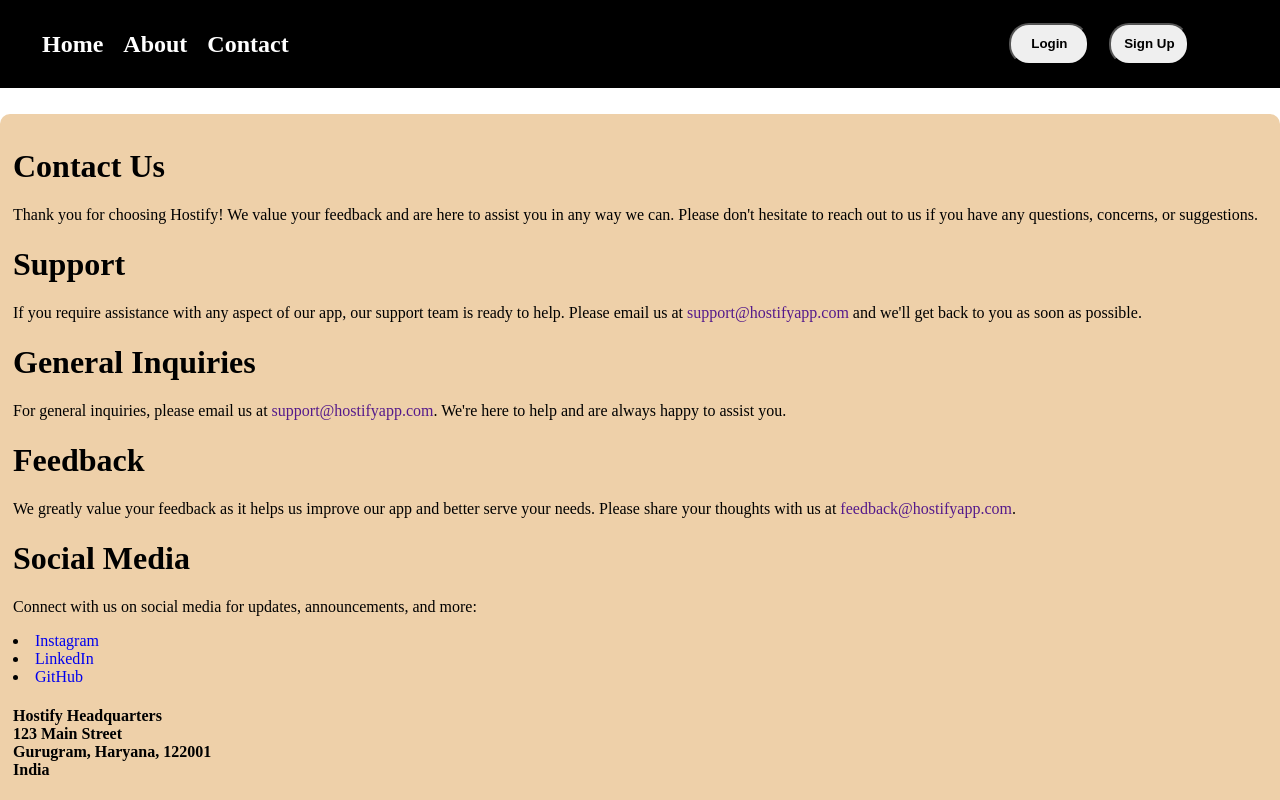
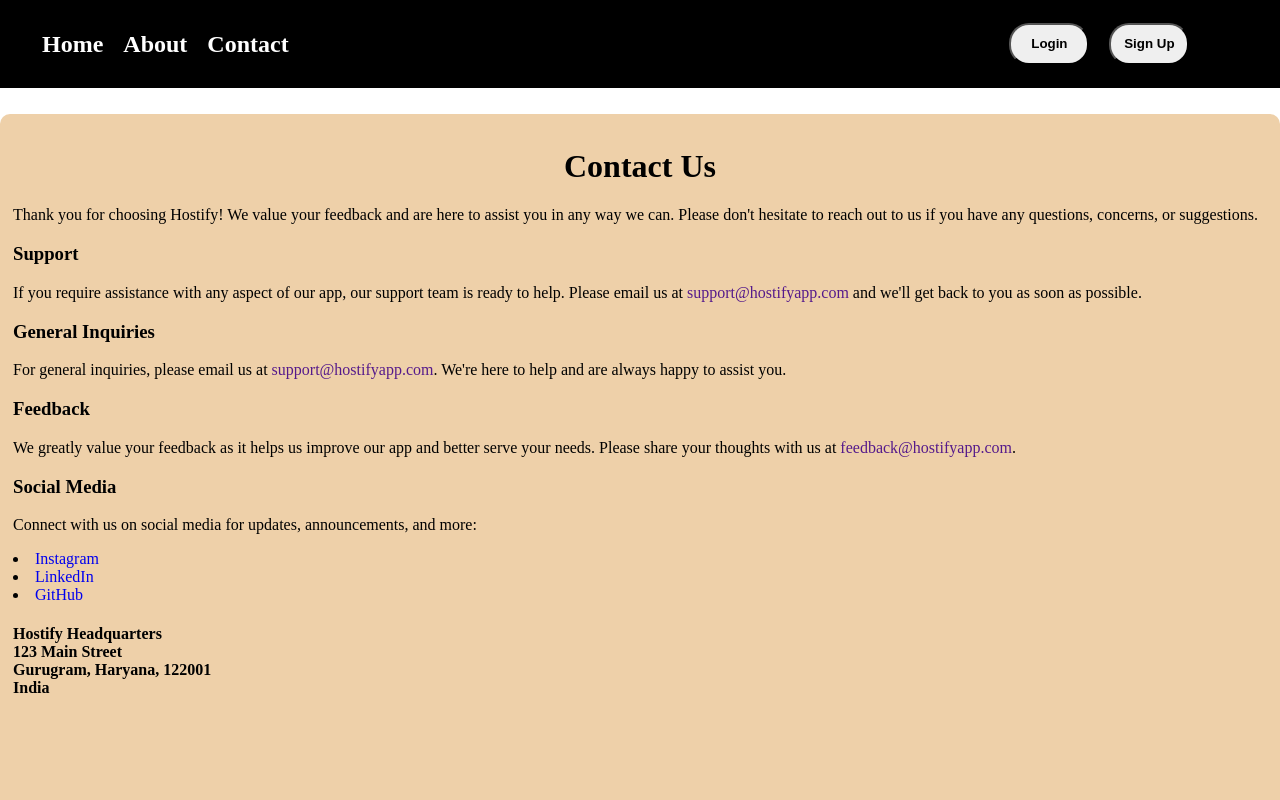
Before and after one commit to kritikawalia10/S47_KritikaWalia_Capstone_Hostify, a React (Vite) app in the folder client/: page /contact in a window 1280 px wide. Shown: the top 800 px of the page. Built offline with nearby package versions, Linux system fonts and the light colour scheme.

Commit message:
Authorisation using email

```diff
--- a/client/src/components/Contact.jsx
+++ b/client/src/components/Contact.jsx
@@ -4,23 +4,23 @@ function Contact() {
   return (
     <div>
       <div className="contact">
-        <h1>Contact Us</h1>
+        <h1 style={{ textAlign: "center" }}>Contact Us</h1>
         <p>Thank you for choosing Hostify! We value your feedback and are here to assist you in any way we can.
             Please don't hesitate to reach out to us if you have any questions, concerns, or suggestions.
         </p>
-                <h1>Support</h1>
+                <h3>Support</h3>
                 <p>If you require assistance with any aspect of our app, our support team is ready to help.
                 Please email us at <a href="">support@hostifyapp.com</a> and we'll get back to you as soon as possible.
                 </p>
 
-                <h1>General Inquiries</h1>
+                <h3>General Inquiries</h3>
                 <p>For general inquiries, please email us at <a href="">support@hostifyapp.com</a>. We're here to help and are always happy to assist you.</p>
 
-                <h1>Feedback</h1>
+                <h3>Feedback</h3>
                 <p>We greatly value your feedback as it helps us improve our app and better serve your needs.
                     Please share your thoughts with us at <a href="">feedback@hostifyapp.com</a>.</p>
 
-                <h1>Social Media</h1>
+                <h3>Social Media</h3>
 
                 <p>Connect with us on social media for updates, announcements, and more:
                 </p>
--- a/client/src/components/Login.jsx
+++ b/client/src/components/Login.jsx
@@ -1,16 +1,29 @@
-import React, { useState } from 'react';
+import React, { useState, useRef, useEffect } from 'react';
 import { Link } from 'react-router-dom';
 
 function Login() {
+
+  const inputRef = useRef();
+  const errRef = useRef();
   const [name, setName] = useState('');
   const [email, setEmail] = useState('');
   const [password, setPassword] = useState('');
+  const [errMsg, setErrMsg] = useState('');
+  const [success, setSuccess] = useState(false);
+
+  useEffect(() => {
+    inputRef.current.focus();
+  }, [])
+
+  useEffect(() => {
+    setErrMsg('');
+  }, [name, email, password]);
 
   const handleSubmit = (e) => {
     e.preventDefault();
-    console.log("Name:", name);
-    console.log("Email:", email);
-    console.log("Password:", password);
+    // console.log("Name:", name);
+    // console.log("Email:", email);
+    // console.log("Password:", password);
 
     setName('');
     setEmail('');
@@ -21,15 +34,16 @@ function Login() {
     <>
       <form onSubmit={handleSubmit}>
         <div className='login'>
+          <p ref={errRef} className={errMsg ? "errmsg" : "offscreen"} aria-live="assertive">{errMsg}</p>
           <h3>Login to your account</h3>
           <div>
             <label htmlFor="name">Username</label>
-            <input type="text" id="name" value={name} onChange={(e) => setName(e.target.value)} />
+            <input type="text" id="name" value={name} ref={inputRef} onChange={(e) => setName(e.target.value)} />
           </div>
 
           <div>
             <label htmlFor="email">Email</label>
-            <input type="email" id="email" value={email} onChange={(e) => setEmail(e.target.value)} />
+            <input type="email" id="email" value={email}  onChange={(e) => setEmail(e.target.value)} />
           </div>
 
           <div>
--- a/client/src/components/MainPage.jsx
+++ b/client/src/components/MainPage.jsx
@@ -5,7 +5,6 @@ function MainPage() {
   const apiUrl = 'http://localhost:8080/';
   const [data, setData] = useState([]);
   const [originalData, setOriginalData] = useState([]);
-
 
   const filterData = (event) => {
     const query = event.target.value;
```
